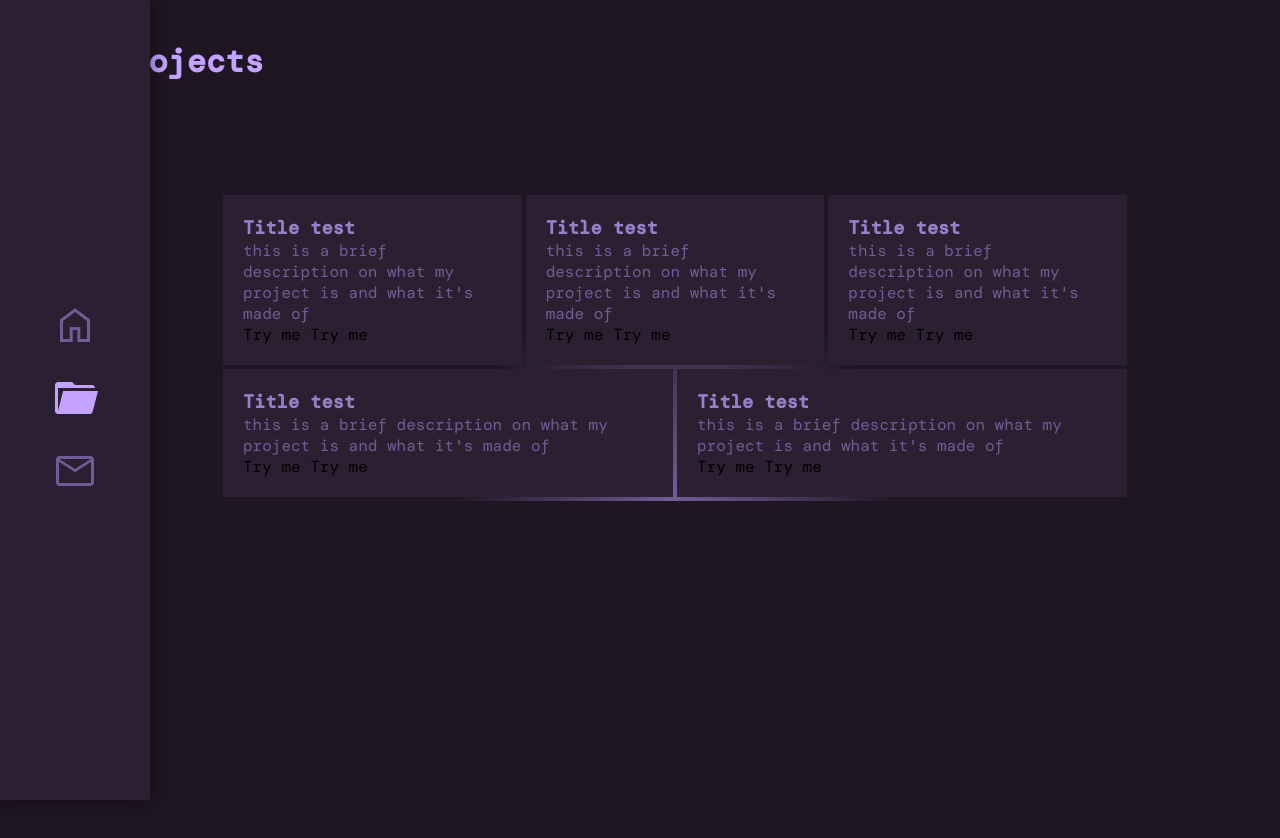
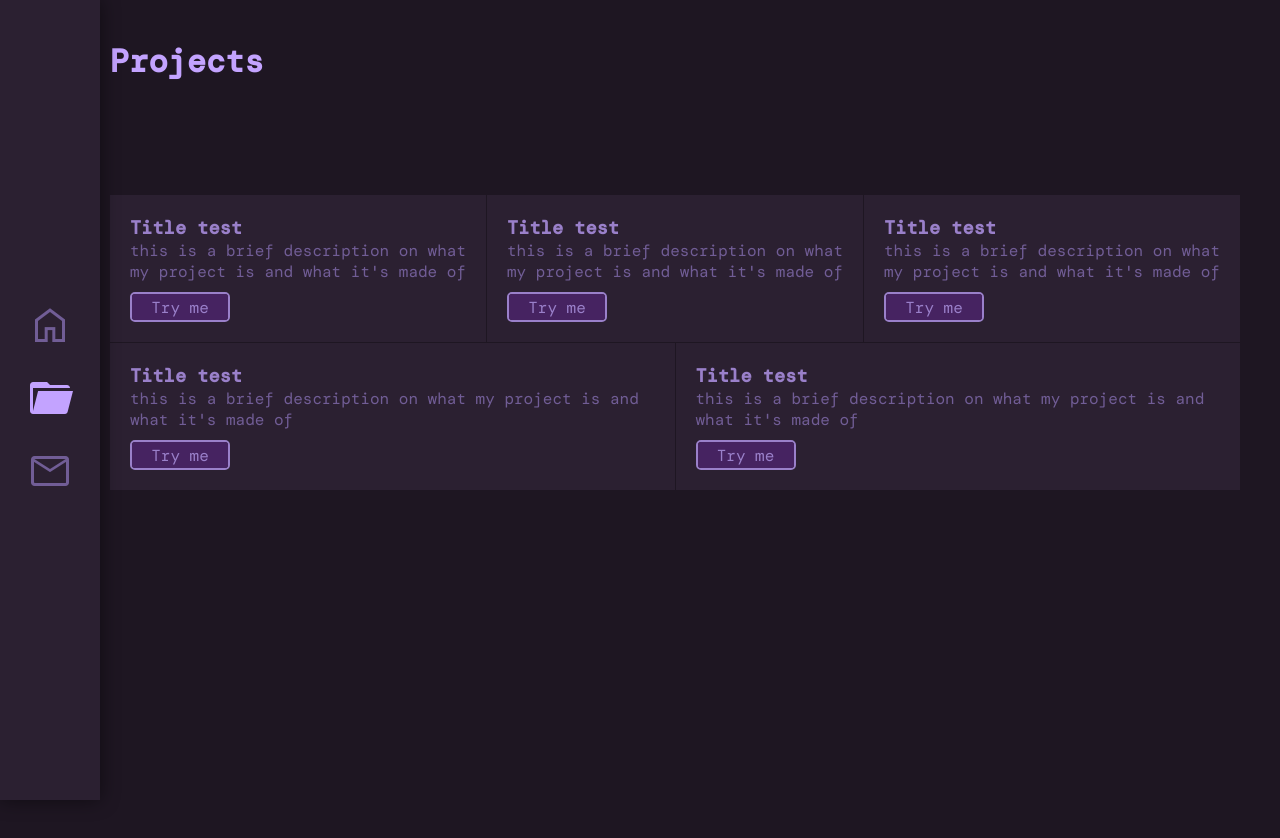
Before and after one commit to dchipp/site, a plain HTML site: page projects/projects.html in a window 1280 px wide. Shown: the top 838 px of the page. Drawn offline with nearby package versions, Linux system fonts and the light colour scheme; a web font is replaced by a local one.

Commit message:
moved pages into folder, added buttons to projects page

```diff
--- a/projects.css
+++ /dev/null
@@ -1,38 +0,0 @@
-.projects{
-    margin-top: 10%;
-    display: flex;
-    place-items: center;
-    flex-direction: column;
-    position: relative;
-    width: 100%;
-    padding-inline: 10%;
-    overflow: hidden;
-}
-.projects .pointer{
-    position: absolute;
-    width: 600px;
-    height: 600px;
-    background: rgb(113,93,150);
-    background: radial-gradient(circle, rgba(113,93,150,1) 0%, rgba(0,0,0,0) 53%);
-}
-.projects .row{
-    display: flex;
-    place-items: center;
-    flex-direction: row;
-    gap:4px;
-    margin-bottom: 4px;
-}
-.projects .row .project{
-    position: relative;
-    display: flex;
-    justify-content: center;
-    flex-direction: column;
-    background-color: var(--dark2);
-    padding: 20px;
-}
-.projects .row .project h3{
-    color: var(--light2);
-}
-.projects .row .project .description{
-    color: var(--light1);
-}
--- a/projects.js
+++ /dev/null
@@ -1,7 +0,0 @@
-const pointer = document.getElementById("projectsPointer");
-
-document.getElementById("projects").addEventListener("mousemove", e=>{
-    offset = pointer.style.width / 2;
-    pointer.style.left = e.offsetX-offset+"px";
-    pointer.style.top = e.offsetY-offset+"px";
-})
--- /dev/null
+++ b/projects/projects.css
@@ -0,0 +1,88 @@
+.projects{
+    display: flex;
+    place-items: center;
+    flex-direction: column;
+    position: relative;
+    width: 100%;
+    overflow: hidden;
+}
+.proje{
+    pointer-events: none;
+}
+.projects .row .project .button span{
+    cursor: pointer;
+}
+.projects .pointer{
+    opacity: 0;
+    position: absolute;
+    transform:translate(-50%,-50%);
+    height: 300px;
+    width: 300px;
+    top: 50%;
+    left: 50%;
+    background: rgb(113,93,150);
+    background: radial-gradient(circle, rgba(113,93,150,1) 0%, rgba(0,0,0,0) 70%);
+}
+.projects:hover>.pointer{
+    opacity: 1;
+}
+.projects .row{
+    display: flex;
+    justify-content: space-between;
+    flex-direction: row;
+    gap:1px;
+    margin-bottom: 1px;
+}
+.projects .row.last{
+    margin-bottom: 0px;
+}
+.projects .row .project{
+    position: relative;
+    display: flex;
+    justify-content: center;
+    flex-direction: column;
+    background-color: var(--dark2);
+    padding: 20px;
+}
+.projects .row .project h3{
+    color: var(--light2);
+}
+.projects .row .project .description{
+    color: var(--light1);
+}
+.projects .row .project .button{
+    margin-top: 10px;
+    overflow: hidden;
+    display: flex;
+    flex-direction: column;
+    border: 2px solid var(--light2);
+    border-radius: 5px;
+    transition: 0.3s ease-in;
+    height: 30px;
+    width: 100px;
+}
+.projects .row .project .button span{
+    height: 30px;
+    width: 100%;
+    display: flex;
+    justify-content: center;
+    align-items: center;
+    transition: 0.3s;
+}
+.projects .row .project .button span.dark{
+    padding: 3px;
+    background-color: var(--mid);
+    color: var(--light2);
+}
+.projects .row .project .button span.light{
+    padding: 3px;
+    background-color: var(--light2);
+    color: var(--mid);
+}
+.projects .row .project .button:hover{
+    border: 2px solid var(--mid);
+}
+.projects .row .project .button:hover>span{
+    transform: translateY(-30px);
+    font-size: 110%;
+}
--- a/projects.html
+++ b/projects/projects.html
@@ -4,20 +4,20 @@
     <meta charset="UTF-8">
     <meta name="viewport" content="width=device-width, initial-scale=1.0">
     <title>Personal Website</title>
-    <link rel="stylesheet" href="style.css">
-    <link rel="stylesheet" href="projects.css">
+    <link rel="stylesheet" href="../style.css">
+    <link rel="stylesheet" href="./projects.css">
     <link rel="stylesheet" href="https://fonts.googleapis.com/css2?family=Material+Symbols+Outlined:opsz,wght,FILL,GRAD@20..48,100..700,0..1,-50..200" />
     <link rel="stylesheet" href="https://fonts.googleapis.com/css2?family=Material+Symbols+Outlined:opsz,wght,FILL,GRAD@20..48,100..700,0..1,-50..200" />
     <link rel="stylesheet" href="https://fonts.googleapis.com/css2?family=Material+Symbols+Outlined:opsz,wght,FILL,GRAD@20..48,100..700,0..1,-50..200" />
     <link rel="stylesheet" href="https://fonts.googleapis.com/css2?family=Material+Symbols+Outlined:opsz,wght,FILL,GRAD@20..48,100..700,0..1,-50..200" />
-    <script src="script.js" defer></script>
-    <script src="projects.js" defer></script>
+    <script src="../script.js" defer></script>
+    <script src="./projects.js" defer></script>
 </head>
 <body>
     <nav>
         <ul  class="navbar">
             <li class="navbar-element">
-                <a href="./index.html"><span class="material-symbols-outlined navbar-element-icon icons-home" translate="no">home</span></a>
+                <a href="../index.html"><span class="material-symbols-outlined navbar-element-icon icons-home" translate="no">home</span></a>
                 <div class="navbar-element-text">home</div>
             </li>
             <li class="navbar-element">
@@ -25,7 +25,7 @@
                 <div class="navbar-element-text active">projects</div>
             </li>
             <li class="navbar-element">
-                <a href="./contact.html"><span class="material-symbols-outlined navbar-element-icon icons-home" translate="no">mail</span></a>
+                <a href="../contact/contact.html"><span class="material-symbols-outlined navbar-element-icon icons-home" translate="no">mail</span></a>
                 <div class="navbar-element-text">contact</div>
             </li>
         </ul>
@@ -43,42 +43,42 @@
                     <h3 class="title">Title test</h3>
                     <div class="description">this is a brief description on what my project is and what it's made of</div>
                     <div class="button">
-                        <span>Try me</span>
-                        <span>Try me</span>
+                        <span class="dark">Try me</span>
+                        <span class="light">Try me</span>
                     </div>
                 </div>
                 <div class="project">
                     <h3 class="title">Title test</h3>
                     <div class="description">this is a brief description on what my project is and what it's made of</div>
                     <div class="button">
-                        <span>Try me</span>
-                        <span>Try me</span>
+                        <span class="dark">Try me</span>
+                        <span class="light">Try me</span>
                     </div>
                 </div>
                 <div class="project">
                     <h3 class="title">Title test</h3>
                     <div class="description">this is a brief description on what my project is and what it's made of</div>
                     <div class="button">
-                        <span>Try me</span>
-                        <span>Try me</span>
+                        <span class="dark">Try me</span>
+                        <span class="light">Try me</span>
                     </div>
                 </div>
             </div>
-            <div class="row">
+            <div class="row last">
                 <div class="project">
                     <h3 class="title">Title test</h3>
                     <div class="description">this is a brief description on what my project is and what it's made of</div>
                     <div class="button">
-                        <span>Try me</span>
-                        <span>Try me</span>
+                        <span class="dark">Try me</span>
+                        <span class="light">Try me</span>
                     </div>
                 </div>
                 <div class="project">
                     <h3 class="title">Title test</h3>
                     <div class="description">this is a brief description on what my project is and what it's made of</div>
                     <div class="button">
-                        <span>Try me</span>
-                        <span>Try me</span>
+                        <span class="dark">Try me</span>
+                        <span class="light">Try me</span>
                     </div>
                 </div>
             </div>
--- /dev/null
+++ b/projects/projects.js
@@ -0,0 +1,10 @@
+const pointer = document.getElementById("projectsPointer");
+let circle = document.getElementById('projectsPointer');
+const pos=document.getElementById("projects").getBoundingClientRect()
+
+document.addEventListener('mousemove', function(e) {
+    let left = e.clientX - pos.x;
+    let top = e.clientY - pos.y;
+    circle.style.left = left + 'px';
+    circle.style.top = top + 'px';
+});
--- a/style.css
+++ b/style.css
@@ -24,6 +24,7 @@ body{
 }
 /*------------------ START OF NAVBAR ------------------*/
 .navbar{
+    z-index: 3;
     height: 100vh;
     width: 70px;
     background-color: var(--dark2);
@@ -36,7 +37,7 @@ body{
     transition: 0.2s;
 }
 .navbar:hover{
-    width: 150px;
+    width: 100px;
     filter: drop-shadow(0px 0px 10px rgba(0, 0, 0, 0.493));
 }
 .navbar-element{
@@ -94,6 +95,7 @@ body{
 }
 .main-header{
     color: var(--light3);
+    margin-bottom: 10%;
 }
 /*------------------ END OF MAIN ------------------*/
 /*------------------ START OF TOTOP ------------------*/
```
Also changed, not shown: contact/contact.html (renamed from contact.html, +4 -4 lines), index.html (+4 -4 lines).
